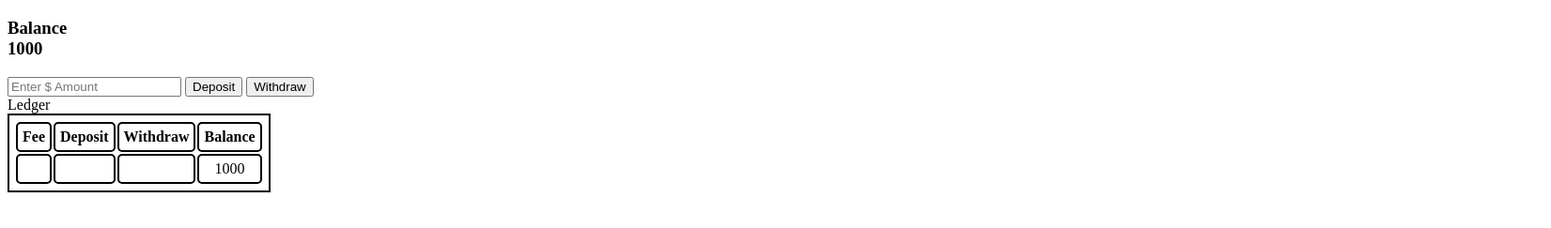
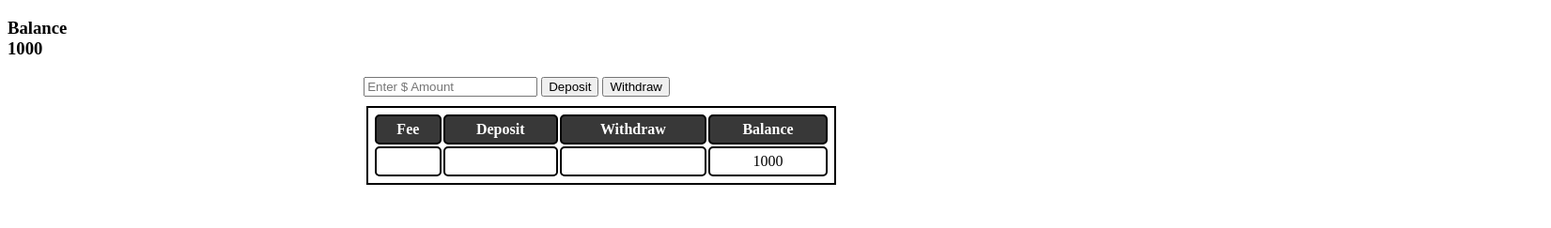
Before and after one commit to richmondwatkins/super-bank, a website: page app/index.jade in a window 1280 px wide. Shown: the part 61-304 px from the top of the page at 94% size, 1651 px wide, since content can reach past the window. Drawn offline with nearby package versions, Linux system fonts and the light colour scheme; files that its build step writes are made by us from their sources.

Commit message:
more styling

```diff
--- a/app/css/app.less
+++ b/app/css/app.less
@@ -21,5 +21,24 @@ td {
 }
 
 tr:nth-child(even) {
-  background-color: #a3a2a2;
+  background-color: #dfdfdf;
 }
+
+table {
+  width: 500px;
+  margin: 10px auto
+}
+
+th {
+  background-color: #383838;
+  color: white;
+}
+
+#inputs {
+  position: relative;
+  left: 30%;
+}
+
+.button {
+
+}
--- a/app/index.jade
+++ b/app/index.jade
@@ -12,13 +12,14 @@ html(lang='en')
     h3 Balance
       #display 1000
 
-    input#amount(type="text" placeholder="Enter $ Amount")
+    div#inputs
+      input#amount(type="text" placeholder="Enter $ Amount")
 
-    button.button#deposit Deposit
-    button.button#withdraw Withdraw
+      button.button#deposit Deposit
+      button.button#withdraw Withdraw
 
   div
-    table#ledger Ledger
+    table#ledger
       thead
         tr
           th Fee
```
